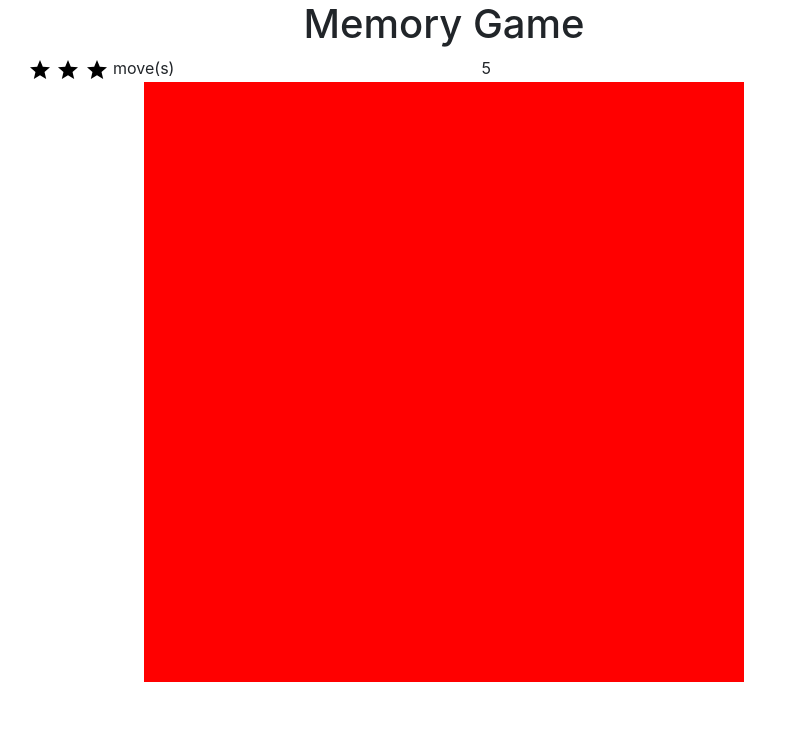
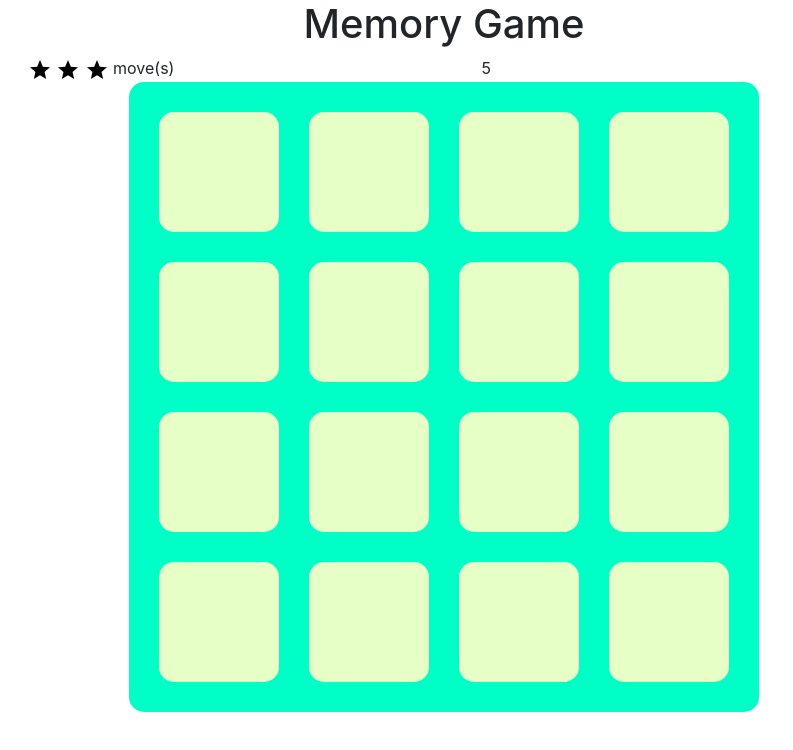
Before and after one commit to ahmedsameha1/memory_game_project, a plain HTML site: page index.html in a window 1280 px wide. Shown: the full height of the page, 196-989 px from the left. Drawn offline with nearby package versions, Linux system fonts and the light colour scheme.

Commit message:
Add some styles

```diff
--- a/css/styles.css
+++ b/css/styles.css
@@ -5,16 +5,21 @@
 }
 
 td {
-    width: 150px;
-    background-color: red;
+    width: 120px;
+    background-color: #e6ffc7;
+    border-radius: 15px 15px;
 }
 
 table {
     max-width: 100%;
+    border-spacing: 30px;
+    border-collapse: separate;
+    background-color: #00ffc7;
+    border-radius: 15px 15px;
 }
 
 tr {
-    height: 150px;
+    height: 120px;
 }
 
 img {
@@ -25,4 +30,10 @@ img {
     -webkit-user-select  : none;
     -o-user-select       : none;
     user-select          : none;
+    /***********************************************/
 }
+
+td > img {
+    display: block;
+    margin: auto;
+}
--- a/js/app.js
+++ b/js/app.js
@@ -21,6 +21,7 @@ const symbol_files = ["img/ic_account_balance_black_24px.svg",
 
     const hide_symbol = function(id) {
         $(`td[id=${id}]`).empty();
+        $(`td[id=${id}]`).css("background-color", "#e6ffc7");
     };
 
     const check_same_symbol = function(id1, id2){
@@ -134,11 +135,13 @@ const symbol_files = ["img/ic_account_balance_black_24px.svg",
                 console.log("previous clicked card id is null");
                 console.log("show symbol & save this card in the previous");
                 show_symbol(this, id);
+                $(this).css("background-color", "#adff2f");
                 previous_clicked_card_id = id;    // To compare in the next click
             } else {
                 console.log("previous clicked card id isn't null");
                 increment_moves();
                 show_symbol(this, id);
+                $(this).css("background-color", "#adff2f");
                 if ( check_same_symbol(id, previous_clicked_card_id) ) {
                     console.log("the two cards are have the same symbol");
                     set_completed(id, previous_clicked_card_id);
```
